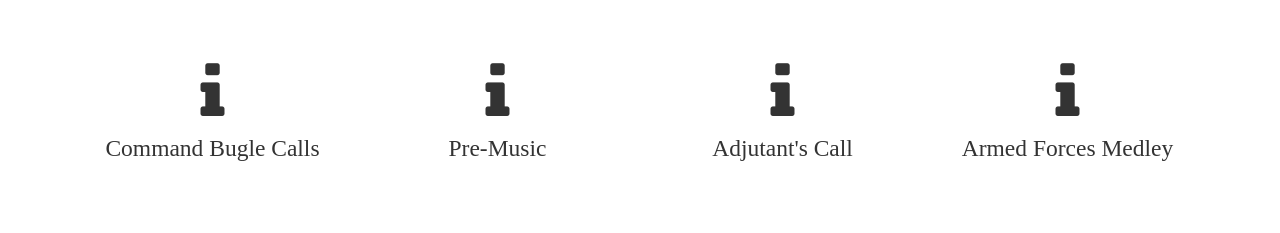
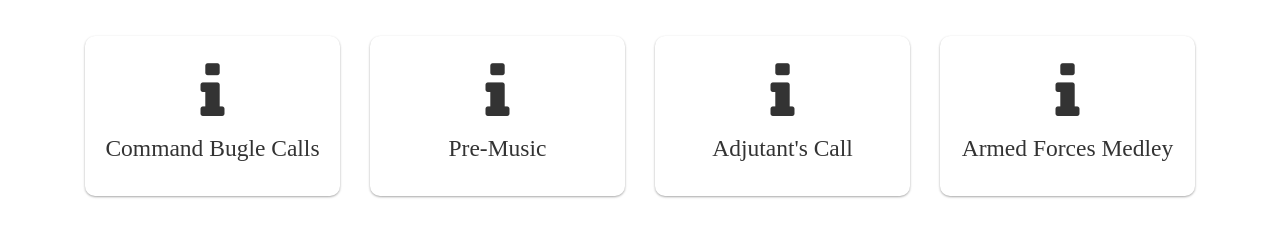
Before and after one commit to jstoddard5150/399th, a plain HTML site: page audio.html in a window 1280 px wide. Shown: the part 682-915 px from the top of the page. Drawn offline with Linux system fonts and the light colour scheme.

Commit message:
v 3.0
New buttons

```diff
--- a/style/main.css
+++ b/style/main.css
@@ -91,19 +91,20 @@ footer a {
 .ceremonial-music {
     font-family: 'Merriweather', serif;
     font-size: 1.2em;
-    margin-bottom: 20px;
 }
 .btn-ceremonial {
     background-color: white;
     border: none;
-    height: 200px;
+    height: 160px;
+    margin: 20px 0;
+    box-shadow: 0 1px 3px rgba(0,0,0,0.12), 0 1px 2px rgba(0,0,0,0.24);
+    width: 100%;
+    border-radius: 10px;
+    transition: all 0.3s;
 }
 .btn-ceremonial:hover {
     box-shadow: 0 10px 20px rgba(0,0,0,0.19), 0 6px 6px rgba(0,0,0,0.23);
-    width:100%;
-    border-radius: 10px;
-    background-color: #2B2B2B;
-    color: aliceblue;
+
 }
 .btn-ceremonial h4 {
     font-size: 1.4em;
@@ -123,5 +124,4 @@ footer a {
  colors
 2B2B2B - gray
 rgb(18, 69,1) - green
-
 */
```
